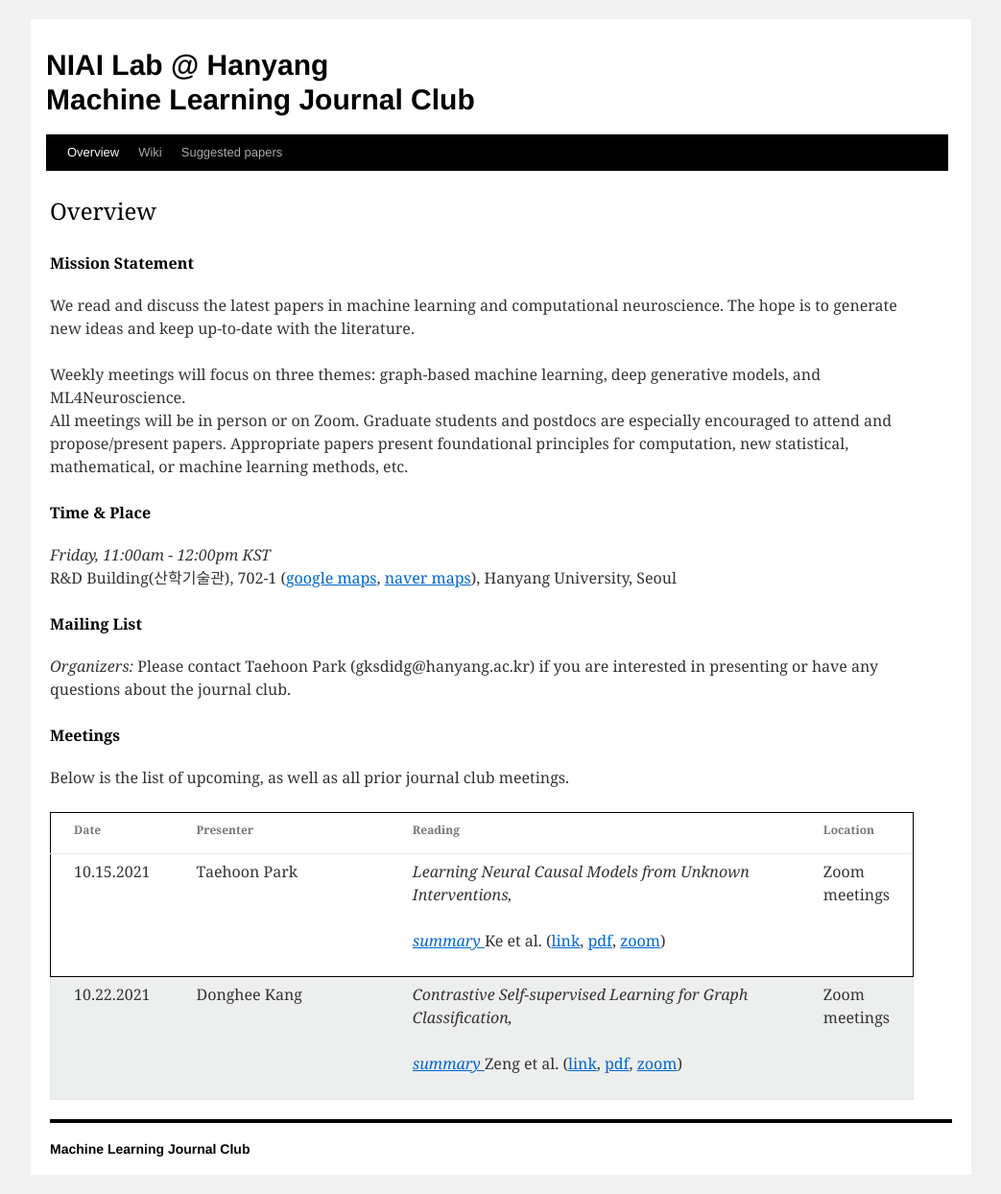
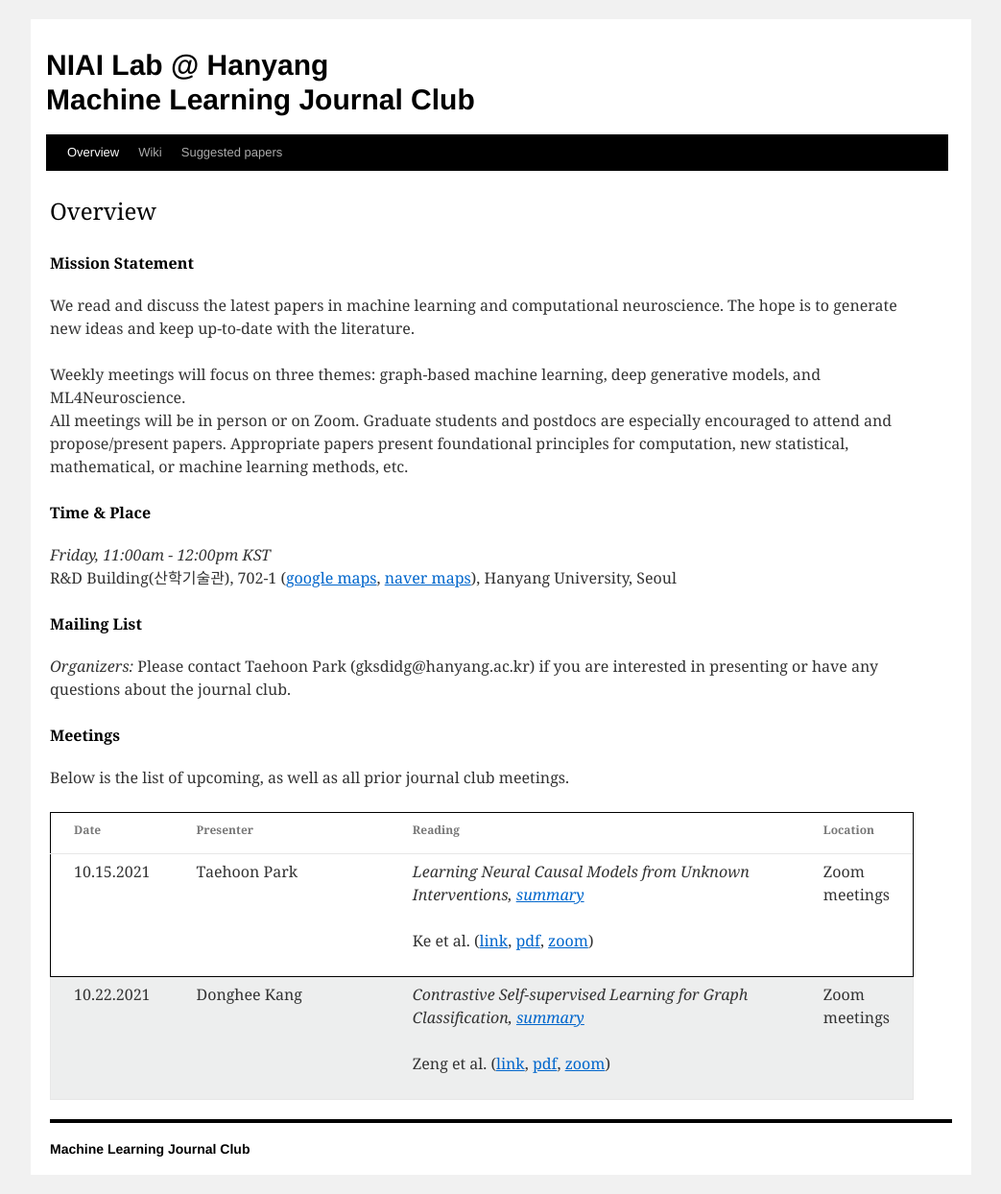
Before and after one commit to niai-lab/GraphML-JC, a Jekyll site: the page built from index.html, in a window 1280 px wide. Shown: the whole page at 96% size, without its empty margins (118-1161 px from the left). Built offline with Jekyll 4.4.1, drawn with Linux system fonts in a browser that asks for light colours.

Commit message:
Update meetings.html

```diff
--- a/_includes/meetings.html
+++ b/_includes/meetings.html
@@ -46,7 +46,7 @@
         {% if entry.pdf == "None" %}
           <p><i>{{entry.paper}}</i>
         {% else %}
-          <p><i>{{entry.paper}}, </i></p>
+          <p><i>{{entry.paper}}, </i>
           <a onclick="this.nextSibling.style.display=(this.nextSibling.style.display=='none')?'block':'none';" href="javascript:void(0)">
               <i>summary</i>
               </a><div style="DISPLAY: none">
```
